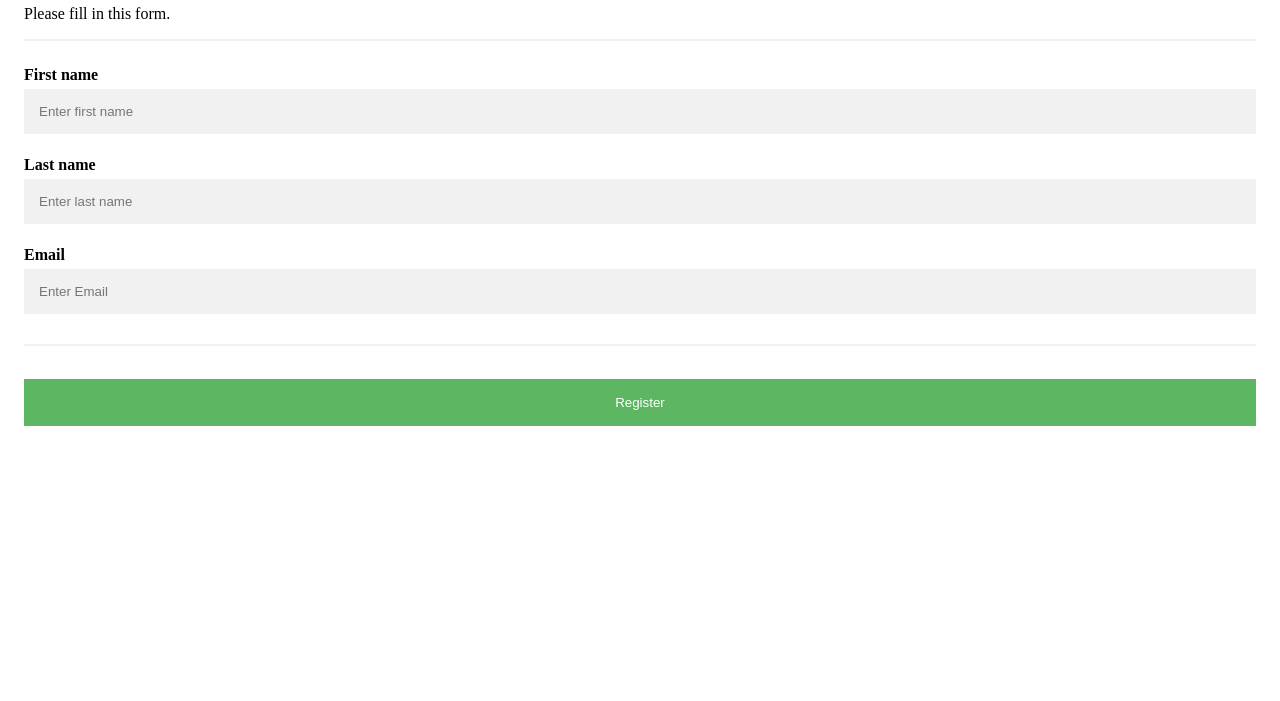
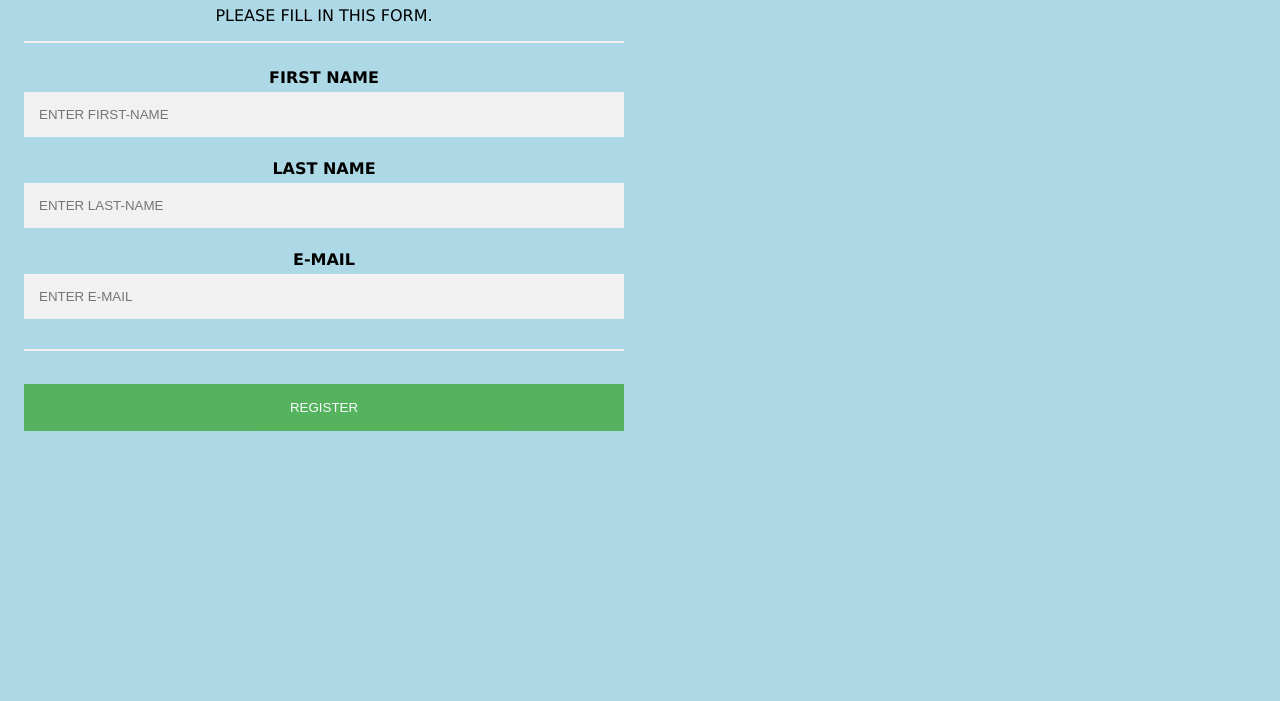
Before and after one commit to StavenX/IS-202-Servlet, a plain HTML site: page build/web/index.html in a window 1280 px wide. Shown: the part 99-800 px from the top of the page. Drawn offline with Linux system fonts and the light colour scheme.

Commit message:
Improved visuals

```diff
--- a/build/web/index.html
+++ b/build/web/index.html
@@ -9,9 +9,23 @@ and open the template in the editor.
         <style>
             * {box-sizing: border-box}
 
+            body {
+                background-color: lightblue;
+                font-family: "Lucida Sans Unicode", "Lucida Grande", sans-serif;
+            }
+
+            label {
+            }
+
             /* Add padding to containers */
             .container {
               padding: 16px;
+
+              width: 50%;
+              height: 500px;
+              vertical-align: middle;
+              align-content: center;
+              text-align: center;
             }
 
             /* Full-width input fields */
@@ -67,28 +81,28 @@ and open the template in the editor.
         <meta name="viewport" content="width=device-width, initial-scale=1.0">
     </head>
     <body>
+
             <form action = "ProblemSolver">
+
                 <div class="container">
-                <h1>Information</h1>
-                <p>Please fill in this form.</p>
+                    <h1>INFORMATION</h1>
+                    <p>PLEASE FILL IN THIS FORM.</p>
                     <hr>
+                    <label for="fname"><b>FIRST NAME</b></label>
+                    <input type="text" placeholder="ENTER FIRST-NAME" name="fname"><br>
 
-                <label for="fname"><b>First name</b></label>
-                <input type="text" placeholder="Enter first name" name="fname"><br>
+                    <label for="lname"><b>LAST NAME</b></label>
+                    <input type="text" placeholder="ENTER LAST-NAME" name="lname"><br>
 
-                <label for="lname"><b>Last name</b></label>
-                <input type="text" placeholder="Enter last name" name="lname"><br>
-
-                <label for="email"><b>Email</b></label>
-                <input type="text" placeholder="Enter Email" name="email">
-
+                    <label for="email"><b>E-MAIL</b></label>
+                    <input type="text" placeholder="ENTER E-MAIL" name="email">
                     <hr>
-
-                <button type ="submit" class ="registerbtn">Register</button>
+                    <button type ="submit" class ="registerbtn">REGISTER</button>
                 </div>
                 <!--<div class="container signin">
                     <p>Already have an account? <a href="#">Sign in</a>.</p>
                 </div>-->
             </form>
+
     </body>
 </html>
--- a/nbproject/private/private.xml
+++ b/nbproject/private/private.xml
@@ -3,8 +3,9 @@
     <editor-bookmarks xmlns="http://www.netbeans.org/ns/editor-bookmarks/2" lastBookmarkId="0"/>
     <open-files xmlns="http://www.netbeans.org/ns/projectui-open-files/2">
         <group>
-            <file>file:/C:/Users/Staven/Documents/NetBeansProjects/WEB/web/index.html</file>
-            <file>file:/C:/Users/Staven/Documents/NetBeansProjects/WEB/src/java/servlets/ProblemSolver.java</file>
+            <file>file:/C:/Git_Repos/IS-202-Servlet/%23</file>
+            <file>file:/C:/Git_Repos/IS-202-Servlet/web/index.html</file>
+            <file>file:/C:/Git_Repos/IS-202-Servlet/src/java/servlets/ProblemSolver.java</file>
         </group>
     </open-files>
 </project-private>
```
Also changed, not shown: web/index.html (+26 -12 lines), 1 other file. Lines whose indentation alone changed are shown as unchanged.
